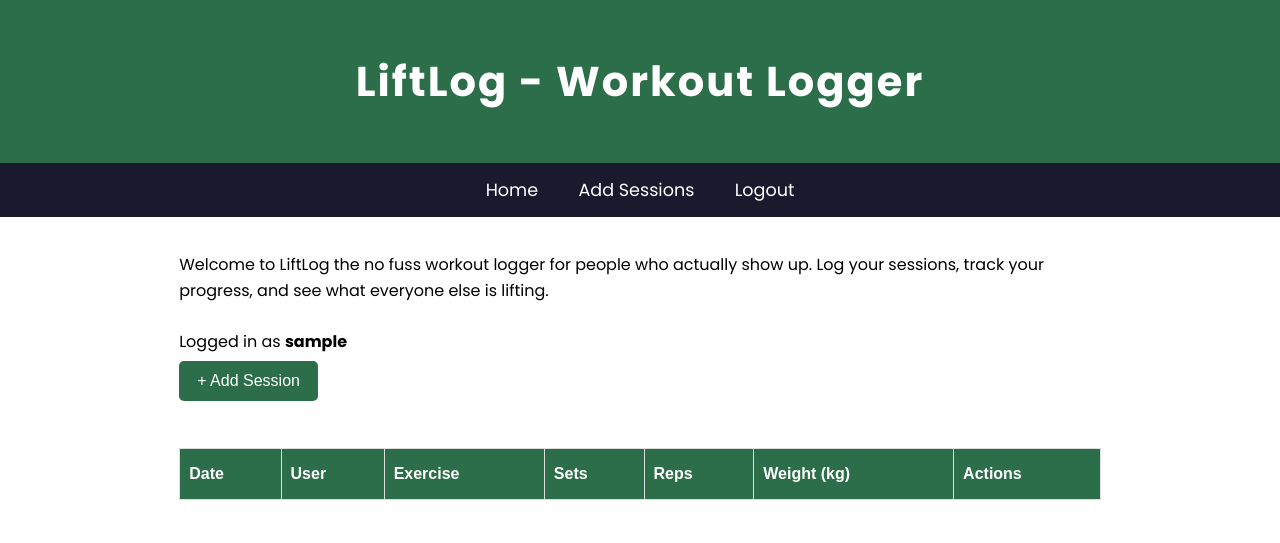
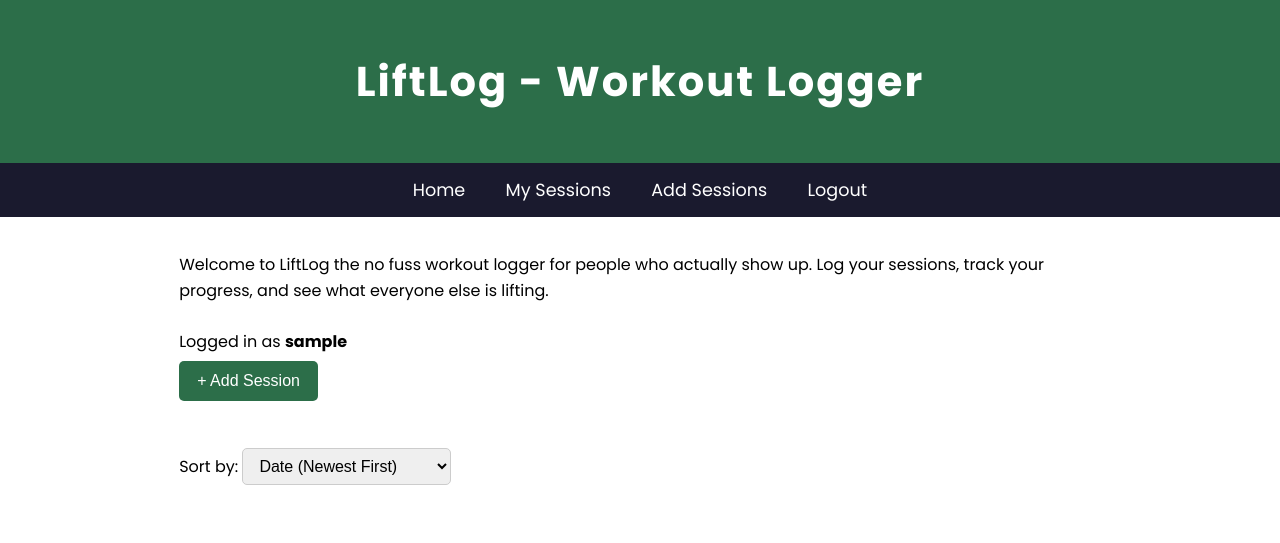
Before and after one commit to rayyanasif446/LiftLog, a Flask app: page / in a window 1280 px wide. Shown: the top 543 px of the page. Run offline with Flask 3, Linux system fonts and the light colour scheme; the visitor is signed in with stand-in values (Sample User, id 1); data that the repository does not hold is empty.

Commit message:
made a my sessions page and added a sort by date feature to the home page. also fixed some styling issues on the login page

```diff
--- a/db.py
+++ b/db.py
@@ -7,22 +7,31 @@ def GetDB():
         database.row_factory = sqlite3.Row
         return database
 
-def GetAllSessions():
+def GetAllSessions(sort='date_desc'):
     database = GetDB()
 
-    #Execute a JOIN query to combine data from the Sessions and Users tables.
-    sessions = database.execute('''
-        SELECT  Sessions.id, Sessions.user_id, Sessions.date,
-                Sessions.exercise, Sessions.sets, Sessions.reps,
-                Sessions.weight_kg, Users.username
+    #Choose order by based on sort option
+    if sort == 'date_asc':
+        order = 'Sessions.date ASC'
+    elif sort == 'exercise':
+        order = 'Sessions.exercise ASC'
+    elif sort == 'weight':
+        order = 'Sessions.weight_kg DESC'
+    else:
+        order = 'Sessions.date DESC'
+
+    sessions = database.execute(f'''
+        SELECT Sessions.id, Sessions.user_id, Sessions.date,
+               Sessions.exercise, Sessions.sets, Sessions.reps,
+               Sessions.weight_kg, Users.username
         FROM Sessions
         JOIN Users ON Sessions.user_id = Users.id
-        ORDER BY Sessions.date DESC
+        ORDER BY {order}
     ''').fetchall()
     database.close()
     return sessions
 
-def GetSessionByID(session_id):
+def GetSessionById(session_id):
     database = GetDB()
     #Filtered SELECT query to find one specific workout session by its ID number
     result = database.execute(
@@ -83,3 +92,12 @@ def DeleteSession(sess_id):
         'DELETE FROM Sessions WHERE id=?', (sess_id,)
     )
     database.commit()
+
+def GetMySessions(user_id):
+    database = GetDB()
+    sessions = database.execute(
+        'SELECT * FROM Sessions WHERE user_id=? ORDER BY date DESC',
+        (user_id,)
+    ).fetchall()
+    database.close()
+    return sessions
--- a/main.py
+++ b/main.py
@@ -8,8 +8,9 @@ app.secret_key = "liftlog_secret"
 #HOME page
 @app.route("/")
 def Home():
-    sessionData = db.GetAllSessions()
-    return render_template('index.html', sessions=sessionData)
+    sort = request.args.get('sort', 'date_desc')
+    sessionData = db.GetAllSessions(sort)
+    return render_template('index.html', sessions=sessionData, sort=sort)
 
 #LOGIN page
 @app.route('/login', methods=['GET', 'POST'])
@@ -84,4 +85,26 @@ def Edit(sess_id):
     return render_template('edit.html', record=record)
 
 
+# Delete session
+@app.route('/delete/<int:sess_id>')
+def Delete(sess_id):
+    #must be logged in
+    if session.get('username') is None:
+        return redirect('/')
+    record = db.GetSessionById(sess_id)
+    #only the person who logged it can delete it
+    if record['user_id'] == session['id']:
+        db.DeleteSession(sess_id)
+    return redirect('/')
+
+
+#my sessions page
+@app.route('/my_sessions')
+def MySessions():
+    #must be logged in
+    if session.get('username') is None:
+        return redirect('/')
+    myData = db.GetMySessions(session['id'])
+    return render_template('mysessions.html', sessions=myData)
+
 app.run(debug=True, port=5000)
--- a/static/css/style.css
+++ b/static/css/style.css
@@ -75,9 +75,19 @@ nav a.active {
     text-align: left;
 }
 
-input[type=text]
-input[type=password]
-input[type=date]
+
+.form .container {
+    max-width: 400px;
+    margin: 2rem auto;
+    background: white;
+    padding: 2rem;
+    border-radius: 8px;
+    box-shadow: 0 2px 10px rgba (0, 0, 0, 0.1);
+}
+
+input[type=text],
+input[type=password],
+input[type=date],
 input[type=number] {
     width: 100%;
     padding: 11px 18px;
@@ -85,6 +95,7 @@ input[type=number] {
     border: 1px solid #ccc;
     border-radius: 5px;
     box-sizing: border-box;
+    display: block;
 }
 
 input[type=submit] {
@@ -149,3 +160,15 @@ h2{
     border-radius: 4px;
     font-weight: bold;
 }
+
+.sort-bar {
+    margin: 1rem 0;
+}
+
+.sort-bar select {
+    padding: 8px 12px;
+    border-radius: 5px;
+    border: 1px solid #ccc;
+    font-size: 1em;
+    cursor: pointer;
+}
--- a/templates/base.html
+++ b/templates/base.html
@@ -24,6 +24,7 @@
             <a href="register">Register</a>
         {% else %}
             {#if user IS logged in show the add session and logout links instead#}
+            <a href="mysessions">My Sessions</a>
             <a href="add">Add Sessions</a>
             <a href="logout">Logout</a>
             {% endif %}
--- a/templates/index.html
+++ b/templates/index.html
@@ -11,6 +11,20 @@
         <p>Logged in as <strong>{{ session['username'] }}</strong></p>
         <a href="/add"><button>+ Add Session</button></a>
     {% endif %}
+</div>
+
+<br>
+
+<div class="sort-bar">
+    <form method="get" action="/">
+        <label>Sort by: </label>
+        <select name="sort" onchange="this.form.submit()">
+            <option value="date_desc" {% if sort == 'date_desc' %}selected{% endif %}>Date (Newest First)</option>
+            <option value="date_asc"  {% if sort == 'date_asc'  %}selected{% endif %}>Date (Oldest First)</option>
+            <option value="exercise"  {% if sort == 'exercise'  %}selected{% endif %}>Exercise (A-Z)</option>
+            <option value="weight"    {% if sort == 'weight'    %}selected{% endif %}>Weight (Heaviest First)</option>
+        </select>
+    </form>
 </div>
 
 <br>
```
Also changed, not shown: templates/login.html (+12 -6 lines), templates/mysessions.html (added, +38 -0 lines).
